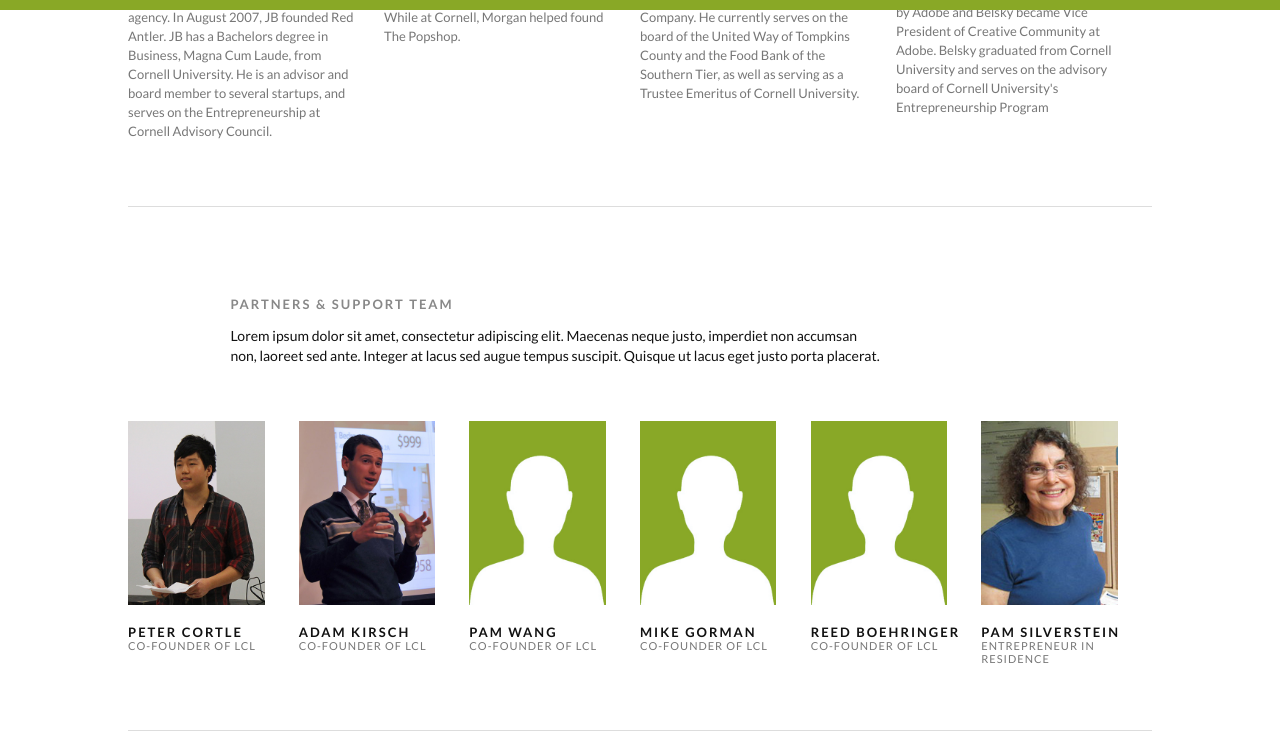
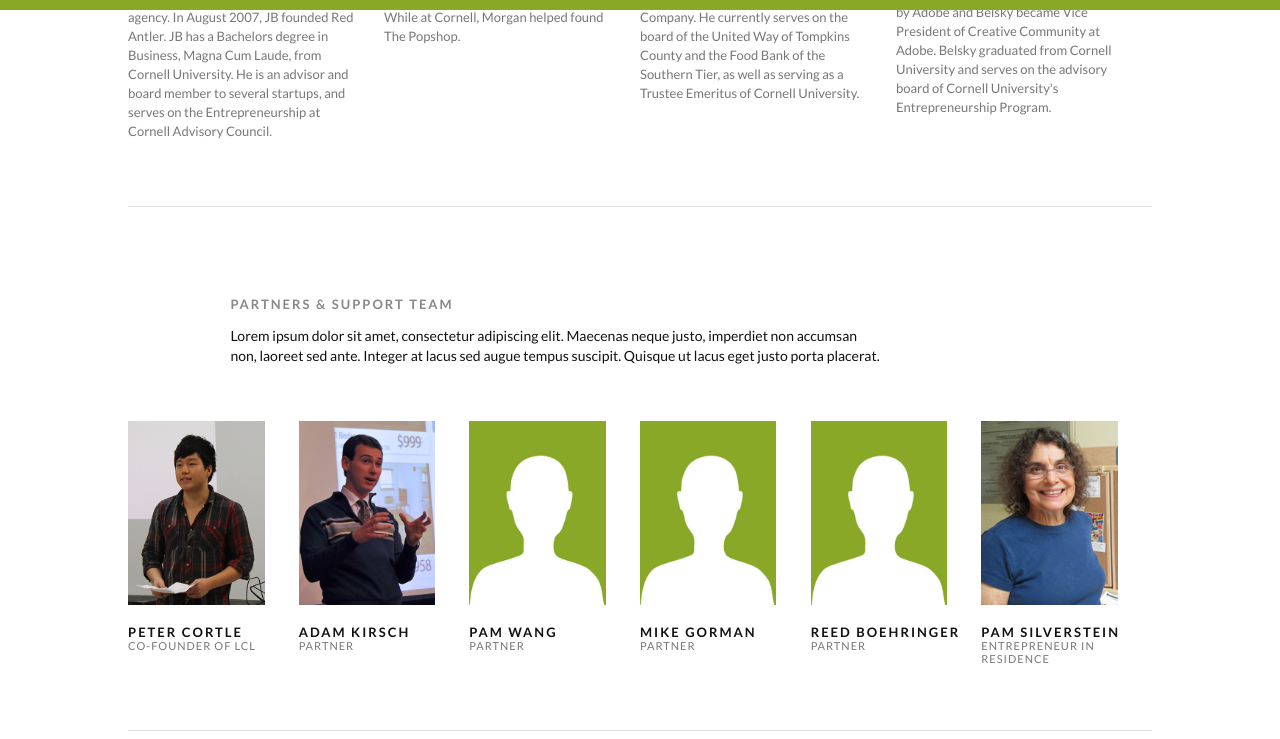
Before and after one commit to alilybit/alilybit.github.io, a Jekyll site: the page built from network/index.html, in a window 1280 px wide. Shown: the part 890-1629 px from the top of the page. Built offline with Jekyll 4.4.1, drawn with Linux system fonts in a browser that asks for light colours; nearby versions of some CDN libraries; library files that are not in the unit come from our copies; some of the changed text lies outside the part shown.

Commit message:
Minor text tweaks

```diff
--- a/_layouts/default.html
+++ b/_layouts/default.html
@@ -33,7 +33,7 @@
         <a id="careers" class="lc-link lc-link-attention" href="{{ site.url }}/careers">Careers</a>
         <div class="lc-contact">
           <a href="{{ site.url }}"><img src="{{ site.url }}/assets/img/logos/solo-logo-white-35.png" title="Life Changing Labs" alt="Life Changing Labs"></a><br>
-          <a href="">
+          <a href="https://www.google.com/maps/dir//325+College+Ave,+Ithaca,+NY+14850" target="_blank">
             325 College Avenue<br>
             <!-- Address 2<br> -->
             Ithaca, New York 14853
--- a/about/index.html
+++ b/about/index.html
@@ -30,5 +30,5 @@ id: about
 			<p class="uk-width-1-1 uk-text-left">Life Changing Labs was co-founded by Peter Cortle to help elevate entrepreneurship at Cornell. He continues to serve as director of LCL in addition to managing Cornell's eLab accelerator program and working closely with Entrepreneurship@Cornell.</p>
 		</div>
 	</div> -->
-	<p class="lc-contact uk-width-1-1 uk-float-left uk-text-center"><span class="lc-text-medium lc-text-smallcaps lc-text-bold lc-text-mute">Say hi</span><br><br>325 College Avenue<br>Ithaca, NY 14853<br><a href="mailto:contact@lifechanginglabs.com?Subject=Business%20Inquiry%20For%20Life%20Changing%20Labs">contact@lifechanginglabs</a></p>
+	<p class="lc-contact uk-width-1-1 uk-float-left uk-text-center"><span class="lc-text-medium lc-text-smallcaps lc-text-bold lc-text-mute">Say hi</span><br><br>325 College Avenue<br>Ithaca, NY 14850<br><a href="mailto:contact@lifechanginglabs.com?Subject=Business%20Inquiry%20For%20Life%20Changing%20Labs">contact@lifechanginglabs</a></p>
 </div>
--- a/network/index.html
+++ b/network/index.html
@@ -43,7 +43,7 @@ id: network
 		<div class="lc-name">Scott Belsky</div>
 		<div class="lc-position">Behance Founder, Pinterest &#38; Uber Investor</div>
 		<br>
-		<div class="lc-bio uk-width-9-10">Scott Belsky co-created the online portfolio platform, Behance, Inc. Belsky is also an active angel investor and advisor in companies including Pinterest, Uber, Paddle8, Shake, and Circa. In December 2012, Behance was acquired by Adobe and Belsky became Vice President of Creative Community at Adobe. Belsky graduated from Cornell University and serves on the advisory board of Cornell University's Entrepreneurship Program</div>
+		<div class="lc-bio uk-width-9-10">Scott Belsky co-created the online portfolio platform, Behance, Inc. Belsky is also an active angel investor and advisor in companies including Pinterest, Uber, Paddle8, Shake, and Circa. In December 2012, Behance was acquired by Adobe and Belsky became Vice President of Creative Community at Adobe. Belsky graduated from Cornell University and serves on the advisory board of Cornell University's Entrepreneurship Program.</div>
 	</div>
 </div>
 <hr class="uk-width-4-5 uk-container-center">
@@ -63,25 +63,25 @@ id: network
 		<img class="uk-width-4-5" src="{{ site.url }}/assets/img/adamkirsch.jpg">
 		<br><br>
 		<div class="lc-name">Adam Kirsch</div>
-		<div class="lc-position">Co-founder of LCL</div>
+		<div class="lc-position">Partner</div>
 	</div>
 	<div class="uk-width-1-6 uk-float-left uk-text-left">
 		<img class="uk-width-4-5" src="{{ site.url }}/assets/img/user.jpg">
 		<br><br>
 		<div class="lc-name">Pam Wang</div>
-		<div class="lc-position">Co-founder of LCL</div>
+		<div class="lc-position">Partner</div>
 	</div>
 	<div class="uk-width-1-6 uk-float-left uk-text-left">
 		<img class="uk-width-4-5" src="{{ site.url }}/assets/img/user.jpg">
 		<br><br>
 		<div class="lc-name">Mike Gorman</div>
-		<div class="lc-position">Co-founder of LCL</div>
+		<div class="lc-position">Partner</div>
 	</div>
 	<div class="uk-width-1-6 uk-float-left uk-text-left">
 		<img class="uk-width-4-5" src="{{ site.url }}/assets/img/user.jpg">
 		<br><br>
 		<div class="lc-name">Reed Boehringer</div>
-		<div class="lc-position">Co-founder of LCL</div>
+		<div class="lc-position">Partner</div>
 	</div>
 	<div class="uk-width-1-6 uk-float-left uk-text-left">
 		<img class="uk-width-4-5" src="{{ site.url }}/assets/img/pamsilverstein.jpg">
```
